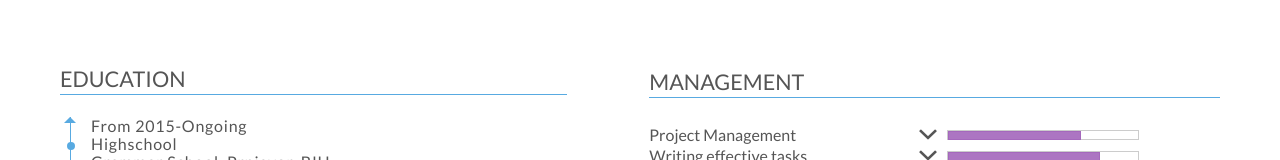
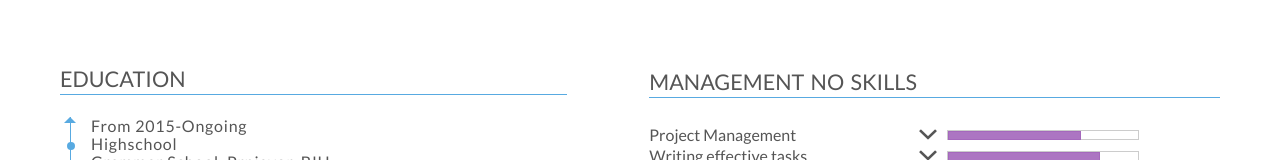
Before and after one commit to StefanTosic23/CV-website, a plain HTML site: page index.html in a window 1280 px wide. Shown: the part 519-679 px from the top of the page. Drawn offline with Linux system fonts and the light colour scheme; files whose address does not match are found by name.

Commit message:
ksdaldsaodsaijdsa

```diff
--- a/index.html
+++ b/index.html
@@ -270,7 +270,7 @@
 
                </div>
 
-                <h2>Management </h2>
+                <h2>Management no skills</h2>
                 <div class="row management-skills">
 
                     <div class="names-left">
```
